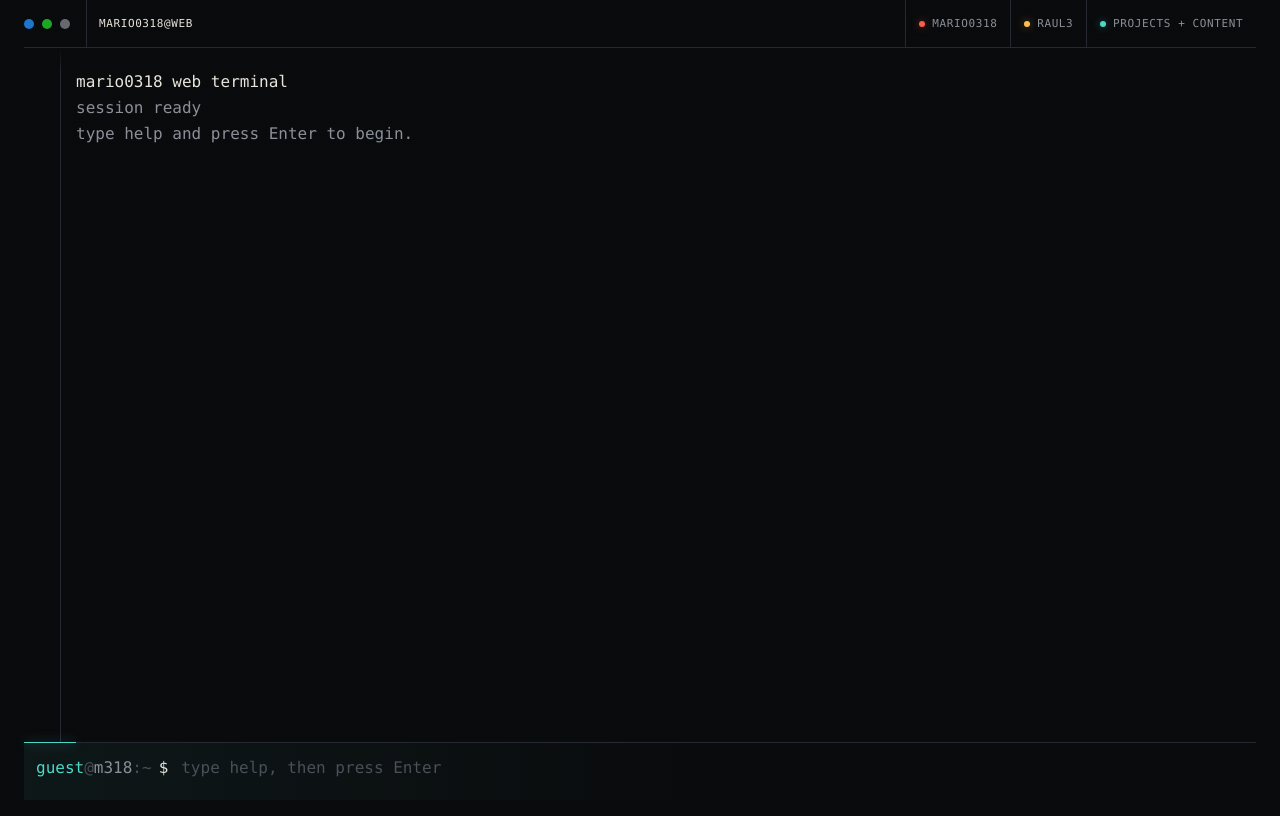
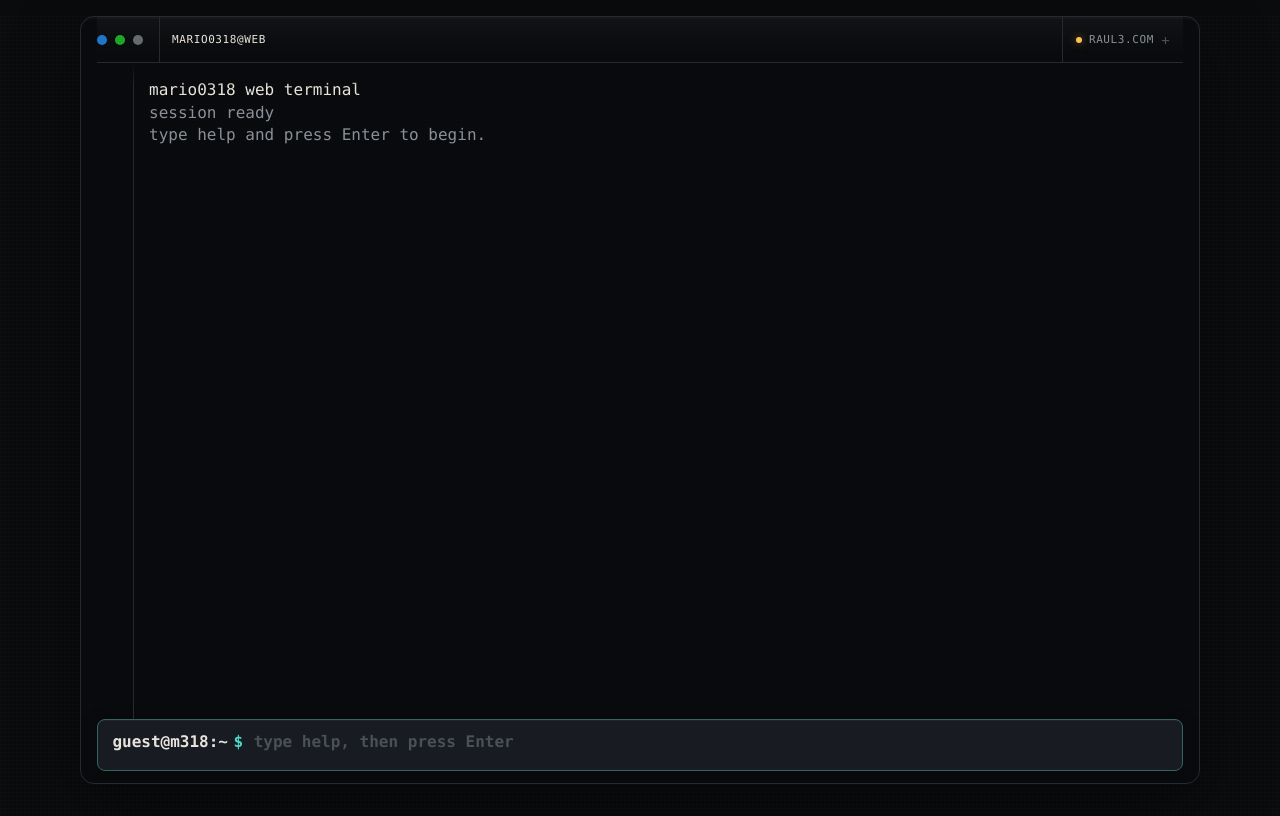
Before and after one commit to mario0318/mario0318, a website with bundled scripts: page public/index.html in a window 1280 px wide. Built offline with nearby package versions, Linux system fonts and the light colour scheme; no server answers.

Commit message:
Refine terminal home navigation and chrome

```diff
--- a/public/index.html
+++ b/public/index.html
@@ -8,9 +8,9 @@
   <style>html,body{background:#0a0b0d;color:#f3f6ff}</style>
   <meta name="description" content="mario0318 terminal">
   <title>mario0318 terminal</title>
-  <link rel="icon" href="/favicon.svg" type="image/svg+xml">
   <link rel="icon" type="image/png" sizes="32x32" href="/assets/favicon-32.png">
   <link rel="icon" type="image/png" sizes="16x16" href="/assets/favicon-16.png">
+  <link rel="icon" type="image/png" sizes="192x192" href="/assets/favicon-192.png">
   <link rel="apple-touch-icon" href="/assets/apple-touch-icon.png">
   <link rel="manifest" href="/site.webmanifest">
   <link rel="stylesheet" href="/terminal.css">
@@ -27,20 +27,16 @@
   <main id="term" class="term" hidden>
     <header class="term-head">
       <div class="term-id" aria-label="mario0318 web terminal">
-        <div class="dots idle" role="img" aria-label="terminal ready">
-          <span class="dot d1"></span><span class="dot d2"></span><span class="dot d3"></span>
-        </div>
-        <span class="term-session">mario0318@web</span>
+        <a class="term-logo" href="/" aria-label="mario0318 home">
+          <span class="dots idle" role="img" aria-label="terminal ready">
+            <span class="dot d1"></span><span class="dot d2"></span><span class="dot d3"></span>
+          </span>
+          <span class="term-session">mario0318@web</span>
+        </a>
       </div>
       <nav class="term-channels" aria-label="mario0318 channels">
-        <button id="identity-channel" class="channel channel-identity" type="button" aria-label="mario0318 identity, social, and contact links">
-          <span class="channel-dot" aria-hidden="true"></span><span class="channel-label" data-short="mario" aria-hidden="true">mario0318</span>
-        </button>
-        <a class="channel channel-raul3" href="https://raul3.com" aria-label="raul3 builder site">
-          <span class="channel-dot" aria-hidden="true"></span><span class="channel-label" data-short="raul3" aria-hidden="true">raul3</span>
-        </a>
-        <button id="projects-channel" class="channel channel-projects" type="button" aria-label="projects and content">
-          <span class="channel-dot" aria-hidden="true"></span><span class="channel-label" data-short="work" aria-hidden="true">projects + content</span>
+        <button id="raul3-channel" class="channel channel-raul3" type="button" aria-haspopup="dialog" aria-expanded="false" aria-controls="portal" aria-label="open raul3.com links">
+          <span class="channel-dot" aria-hidden="true"></span><span class="channel-label" data-short="raul3.com" aria-hidden="true">raul3.com</span><span class="channel-caret" aria-hidden="true">+</span>
         </button>
       </nav>
     </header>
--- a/public/terminal.css
+++ b/public/terminal.css
@@ -35,7 +35,7 @@
   --mono: ui-monospace, "JetBrains Mono", "SF Mono", Menlo, Consolas, monospace;
   --fs-body: clamp(14px, 1.6vw, 16px);
   --fs-small: 12px;
-  --lh: 1.55;
+  --lh: 1.42;
 
   /* dots-lab writes these live; defaults per spec §2 */
   --dot-size: 10px;
@@ -90,23 +90,28 @@ body {
 .term {
   display: flex;
   flex-direction: column;
-  width: 100%;
-  height: 100dvh;
-  max-width: none;
-  margin: 0;
-  padding: 0 1.5rem;
+  width: min(1120px, calc(100% - 2rem));
+  height: calc(100dvh - 2rem);
+  max-width: 1120px;
+  margin: 1rem auto;
+  padding: 0 1rem;
+  overflow: hidden;
+  border: 1px solid var(--rule);
+  border-radius: 14px;
   background: color-mix(in srgb, var(--bg) 96%, transparent);
+  box-shadow: 0 24px 70px rgba(0,0,0,.38), 0 2px 0 rgba(255,255,255,.025) inset;
 }
 .term[hidden] { display: none; }
 
 .term-head {
-  min-height: 48px;
+  min-height: 46px;
   padding: 0;
   flex: none;
   display: flex;
   align-items: stretch;
   justify-content: space-between;
   border-bottom: 1px solid var(--rule);
+  background: linear-gradient(180deg, rgba(255,255,255,.035), transparent 80%);
   color: var(--text-dim);
   font-size: 11px;
   letter-spacing: .055em;
@@ -120,6 +125,17 @@ body {
 }
 
 .term-id { gap: .75rem; }
+
+.term-logo {
+  display: inline-flex;
+  align-items: center;
+  gap: .75rem;
+  height: 100%;
+  color: inherit;
+  text-decoration: none;
+}
+.term-logo:hover .term-session,
+.term-logo:focus-visible .term-session { color: var(--text); }
 
 .term-session { color: var(--text); }
 
@@ -156,11 +172,10 @@ body {
   background: var(--channel-color);
   box-shadow: 0 0 8px color-mix(in srgb, var(--channel-color) 45%, transparent);
 }
-.channel-identity { --channel-color: var(--dot-1); }
 .channel-raul3 { --channel-color: var(--dot-2); }
-.channel-projects { --channel-color: var(--dot-3); }
+.channel-caret { color: var(--text-ghost); font-size: 14px; line-height: 1; }
 
-.term-id > .dots {
+.term-logo > .dots {
   align-self: stretch;
   align-items: center;
   padding-right: 1rem;
@@ -171,7 +186,7 @@ body {
   flex: 1 1 auto;
   overflow-y: auto;
   overflow-x: hidden;
-  padding: 1.35rem 0 .75rem 3.25rem;
+  padding: 1rem 0 .6rem 3.25rem;
   background-image: linear-gradient(90deg,
     transparent 0,
     transparent 2.25rem,
@@ -189,8 +204,8 @@ body {
 .line {
   white-space: pre-wrap;
   word-break: break-word;
-  margin: 0 0 .08rem;
-  min-height: 1.5em;
+  margin: 0;
+  min-height: 1.35em;
   position: relative;
   animation: line-in var(--t-med) var(--ease) both;
 }
@@ -225,38 +240,28 @@ body {
   flex: none;
   display: flex;
   align-items: baseline;
-  gap: .8rem;
-  min-height: 58px;
-  padding: .8rem .75rem;
-  padding-bottom: calc(.8rem + env(safe-area-inset-bottom, 0px));
-  border-top: 1px solid var(--rule);
-  background:
-    linear-gradient(90deg, color-mix(in srgb, var(--dot-3) 6%, transparent), transparent 55%),
-    var(--bg);
-  position: relative;
+  gap: .65rem;
+  min-height: 52px;
+  margin: 0 0 .75rem;
+  padding: .7rem .9rem;
+  padding-bottom: calc(.7rem + env(safe-area-inset-bottom, 0px));
+  border: 1px solid color-mix(in srgb, var(--dot-3) 34%, var(--rule));
+  border-radius: 8px;
+  background: var(--surface-hi);
+  box-shadow: 0 8px 24px rgba(0,0,0,.18), 0 1px 0 rgba(255,255,255,.035) inset;
 }
-.term-prompt::before {
-  content: "";
-  position: absolute;
-  left: 0;
-  top: -1px;
-  width: 3.25rem;
-  height: 1px;
-  background: var(--dot-3);
-  box-shadow: 0 0 12px color-mix(in srgb, var(--dot-3) 70%, transparent);
-}
-.ps1 { color: var(--text-dim); user-select: none; white-space: nowrap; }
-.ps1-user { color: var(--dot-3); }
-.ps1-at, .ps1-path { color: var(--text-ghost); }
-.ps1-host { color: var(--text-dim); }
-.ps1-char { color: var(--text); margin-left: .45rem; }
+.ps1 { color: var(--text); user-select: none; white-space: nowrap; font-weight: 600; }
+.ps1-user, .ps1-at, .ps1-host, .ps1-path { color: inherit; }
+.ps1-char { color: var(--dot-3); margin-left: .35rem; }
 
 #cmd {
   flex: 1;
+  min-width: 0;
   background: none;
   border: none;
   color: var(--text);
   font: inherit;
+  font-weight: 600;
   padding: 0;
   caret-color: var(--dot-3);
 }
@@ -446,14 +451,14 @@ body.panel-open .term-prompt { padding: 1rem 0; }
 .lab-btn:hover { color: var(--text); }
 
 @media (max-width: 640px) {
-  .term { padding: 0 .75rem; }
+  .term { width: calc(100% - 1rem); height: calc(100dvh - 1rem); margin: .5rem auto; padding: 0 .75rem; }
   .term-head { min-height: 42px; }
   .term-session { display: none; }
   .channel { padding-inline: .6rem; }
   .channel-label { font-size: 0; }
   .channel-label::after { content: attr(data-short); font-size: 11px; }
   .term-out { padding-left: 1.4rem; background-position-x: -1rem; }
-  .term-prompt { position: sticky; bottom: 0; margin-inline: -.75rem; padding-inline: .75rem; }
+  .term-prompt { position: sticky; bottom: 0; margin-inline: 0; padding-inline: .75rem; }
   .ps1-user, .ps1-at, .ps1-host { display: none; }
   .ps1-path { color: var(--dot-3); }
 }
--- a/public/terminal.js
+++ b/public/terminal.js
@@ -64,9 +64,19 @@ const portalContent = {
   projects: () => registry.filter((c) => c.category === 'explore' || c.category === 'toys'),
 };
 
+const raul3Links = [
+  ['raul3.com', 'https://raul3.com', 'the builder site'],
+  ['GitHub', 'https://github.com/mario0318', 'code, releases, and public work'],
+  ['dapp.cam', 'https://dapp.cam', 'a visual conversation camera'],
+  ['sprime.io', 'https://sprime.io', 'privacy-preserving age verification'],
+  ['Orbital map', '/orbital.html', 'the three-dot world map'],
+  ['Contact', 'mailto:hi@mario0318.com', 'hi@mario0318.com'],
+];
+
 function openPortal(id, data) {
   el.portal.querySelector('#portal-title').textContent =
-    id === 'identity' ? 'mario0318'
+    id === 'raul3' ? 'raul3.com / mario0318'
+    : id === 'identity' ? 'mario0318'
     : id === 'projects' ? 'things that got built'
     : id === 'contact' ? 'reach out'
     : id === 'play-list' ? 'the vault'
@@ -75,7 +85,18 @@ function openPortal(id, data) {
   const body = el.portal.querySelector('#portal-body');
   body.replaceChildren();
 
-  if (id === 'identity') {
+  if (id === 'raul3') {
+    for (const [label, href, description] of raul3Links) {
+      const a = document.createElement('a');
+      a.className = 'p-item';
+      a.href = href;
+      a.textContent = label;
+      const s = document.createElement('small');
+      s.textContent = description;
+      a.appendChild(s);
+      body.appendChild(a);
+    }
+  } else if (id === 'identity') {
     const links = [
       ['GitHub', 'https://github.com/mario0318', 'code, releases, and public work'],
       ['Contact', 'mailto:hi@mario0318.com', 'hi@mario0318.com'],
@@ -374,8 +395,12 @@ async function boot() {
 
   el.cmd.focus();
 
-  $('identity-channel').addEventListener('click', () => openPortal('identity'));
-  $('projects-channel').addEventListener('click', () => run('projects'));
+  $('raul3-channel').addEventListener('click', () => {
+    const channel = $('raul3-channel');
+    channel.setAttribute('aria-expanded', 'true');
+    openPortal('raul3');
+  });
+  el.portal.addEventListener('close', () => $('raul3-channel').setAttribute('aria-expanded', 'false'));
 
   $('prompt').addEventListener('submit', (e) => {
     e.preventDefault();
```
Also changed, not shown: public/orbital.html (+0 -1 lines), public/site.webmanifest.
